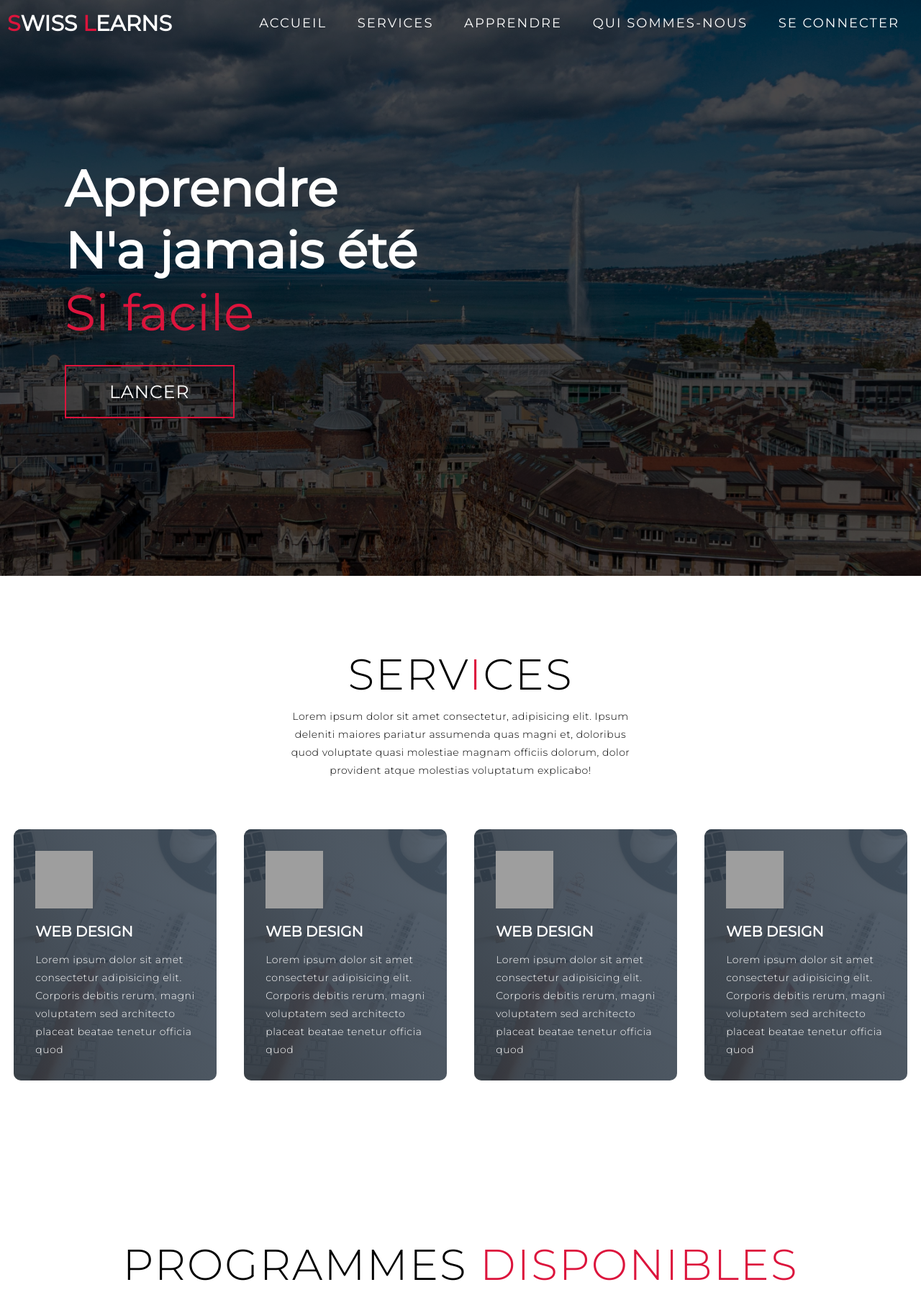
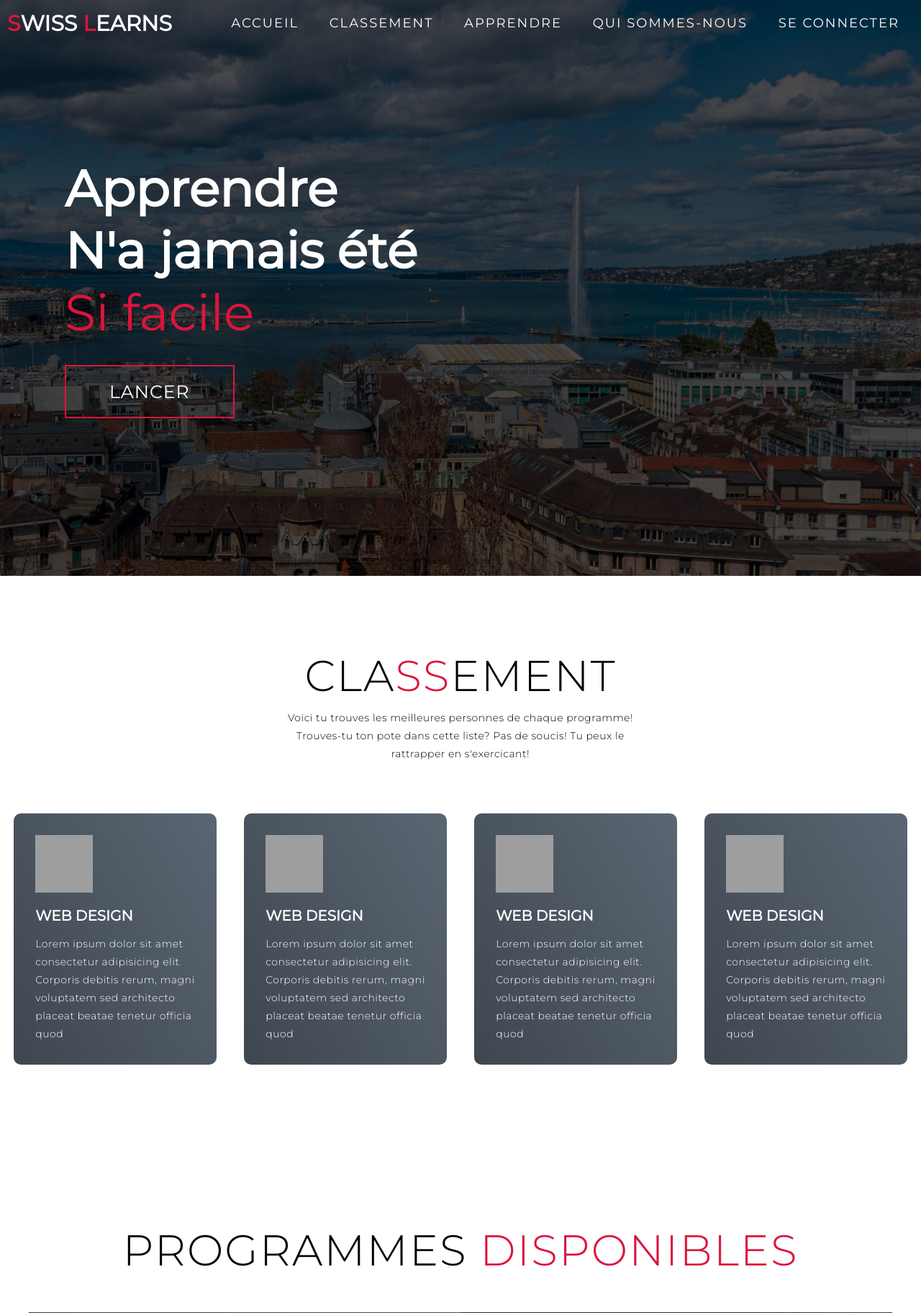
Before and after one commit to hassony18/TM, a PHP site: page / in a window 1280 px wide. Shown: the top 1824 px of the page at 72% size. Run offline with PHP 8.4, Linux system fonts and the light colour scheme; some libraries are stand-ins or nearby versions; grey boxes are pictures that could not be loaded.

Commit message:
quelques improvements :-)

```diff
--- a/header.php
+++ b/header.php
@@ -23,19 +23,18 @@
 						<div class="headerList"><div class="bar"></div></div>
 						<ul>
 							<li><a href="index.php">Accueil</a></li>
-							<li><a href="#services">Services</a></li>
+							<li><a href="#ranking">Classement</a></li>
 							<li><a href="#learn">Apprendre</a></li>
 							<li><a href="#about">Qui sommes-nous</a></li>
 						<?php
  							if (isset($_SESSION["userId"])) {
 								// if logged in, show logout button form
-								echo '<li><a href="./backend/logout.backend.php" method="post">déconnecter</a></li>';
+								echo '<li><a href="./backend/logout.backend.php" method="post">Se déconnecter</a></li>';
 							} else {
 								// if logged out, show logged in button form
 								echo '<li><a href="signup.php" data-after="Signup">Se connecter</a></li>';
 							}
 						?>
-							<!-- #contact -->
 						</ul>
 					</div>
 				</div>
--- a/index.php
+++ b/index.php
@@ -16,38 +16,43 @@
 	  </section>
 	  <!-- End homepage Section  -->
 
-	  <!-- Service Section -->
-	  <section id="services">
-		<div class="services container">
-		  <div class="service-top">
-			<h1 class="section-title">Serv<span>i</span>ces</h1>
-			<p>Lorem ipsum dolor sit amet consectetur, adipisicing elit. Ipsum deleniti maiores pariatur assumenda quas magni et, doloribus quod voluptate quasi molestiae magnam officiis dolorum, dolor provident atque molestias voluptatum explicabo!</p>
+	  <!-- Ranking Section -->
+	  <section id="rankings">
+		<div class="rankings container">
+		  <div class="ranking-top">
+			<h1 class="section-title">Cla<span>ss</span>ement</h1>
+			<p>Voici tu trouves les meilleures personnes de chaque programme! Trouves-tu ton pote dans cette liste? Pas de soucis! Tu peux le rattrapper en s'exercicant!</p>
 		  </div>
-		  <div class="service-bottom">
-			<div class="service-item">
+		  <div class="ranking-bottom">
+
+			<!-- List a faire -->
+
+			<div class="ranking-item">
 			  <div class="icon"><img src="https://img.icons8.com/bubbles/100/000000/services.png"/></div>
 			  <h2>Web Design</h2>
 			  <p>Lorem ipsum dolor sit amet consectetur adipisicing elit. Corporis debitis rerum, magni voluptatem sed architecto placeat beatae tenetur officia quod</p>
 			</div>
-			<div class="service-item">
+			<div class="ranking-item">
 			  <div class="icon"><img src="https://img.icons8.com/bubbles/100/000000/services.png"/></div>
 			  <h2>Web Design</h2>
 			  <p>Lorem ipsum dolor sit amet consectetur adipisicing elit. Corporis debitis rerum, magni voluptatem sed architecto placeat beatae tenetur officia quod</p>
 			</div>
-			<div class="service-item">
+			<div class="ranking-item">
 			  <div class="icon"><img src="https://img.icons8.com/bubbles/100/000000/services.png"/></div>
 			  <h2>Web Design</h2>
 			  <p>Lorem ipsum dolor sit amet consectetur adipisicing elit. Corporis debitis rerum, magni voluptatem sed architecto placeat beatae tenetur officia quod</p>
 			</div>
-			<div class="service-item">
+			<div class="ranking-item">
 			  <div class="icon"><img src="https://img.icons8.com/bubbles/100/000000/services.png"/></div>
 			  <h2>Web Design</h2>
 			  <p>Lorem ipsum dolor sit amet consectetur adipisicing elit. Corporis debitis rerum, magni voluptatem sed architecto placeat beatae tenetur officia quod</p>
 			</div>
+
+
 		  </div>
 		</div>
 	  </section>
-	  <!-- End Service Section -->
+	  <!-- End Ranking Section -->
 
 	  <!-- learn Section -->
 	  <section id="learn">
--- a/styles/homepage.css
+++ b/styles/homepage.css
@@ -289,26 +289,28 @@
 
 /* End homepage Section */
 
-/* Services Section */
-#services .services {
+
+
+/* rankings Section */
+#rankings .rankings {
 	flex-direction: column;
 	text-align: center;
 	max-width: 1500px;
 	margin: 0 auto;
 	padding: 100px 0;
 }
-#services .service-top {
+#rankings .ranking-top {
 	max-width: 500px;
 	margin: 0 auto;
 }
-#services .service-bottom {
+#rankings .ranking-bottom {
 	display: flex;
 	align-items: center;
 	justify-content: center;
 	flex-wrap: wrap;
 	margin-top: 50px;
 }
-#services .service-item {
+#rankings .ranking-item {
 	flex-basis: 80%;
 	display: flex;
 	align-items: flex-start;
@@ -316,14 +318,14 @@
 	flex-direction: column;
 	padding: 30px;
 	border-radius: 10px;
-	background-image: url(./styles/img/img-1.png);
+/* 	background-image: url(./styles/img/img-1.png); */
 	background-size: cover;
 	margin: 10px 5%;
 	position: relative;
 	z-index: 1;
 	overflow: hidden;
 }
-#services .service-item::after {
+#rankings .ranking-item::after {
 	content: '';
 	position: absolute;
 	left: 0;
@@ -334,22 +336,24 @@
 	opacity: .9;
 	z-index: -1;
 }
-#services .service-bottom .icon {
+#rankings .ranking-bottom .icon {
 	height: 80px;
 	width: 80px;
 	margin-bottom: 20px;
 }
-#services .service-item h2 {
+#rankings .ranking-item h2 {
 	font-size: 2rem;
 	color: white;
 	margin-bottom: 10px;
 	text-transform: uppercase;
 }
-#services .service-item p {
+#rankings .ranking-item p {
 	color: white;
 	text-align: left;
 }
-/* End Services Section */
+/* End rankings Section */
+
+
 
 /* learn section */
 #learn .learn {
@@ -605,12 +609,12 @@
 	}
 	/* End homepage */
 
-	/* Services Section */
-	#services .service-bottom .service-item {
+	/* rankings Section */
+	#rankings .ranking-bottom .ranking-item {
 		flex-basis: 45%;
 		margin: 2.5%;
 	}
-	/* End Services Section */
+	/* End rankings Section */
 
 	/* learn */
 	#learn .learn-item {
@@ -718,7 +722,7 @@
 	}
 	/* End header */
 
-	#services .service-bottom .service-item {
+	#rankings .ranking-bottom .ranking-item {
 		flex-basis: 22%;
 		margin: 1.5%;
 	}
```
Also changed, not shown: styles/img/img-1.png (deleted).
